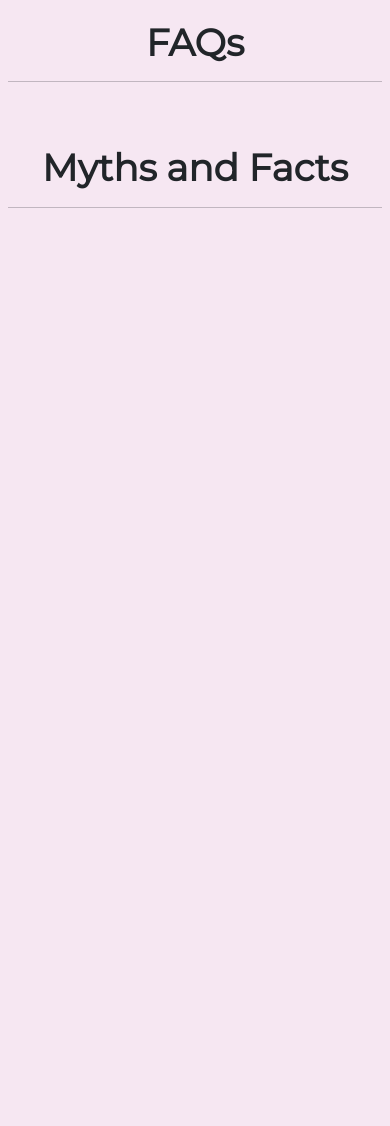
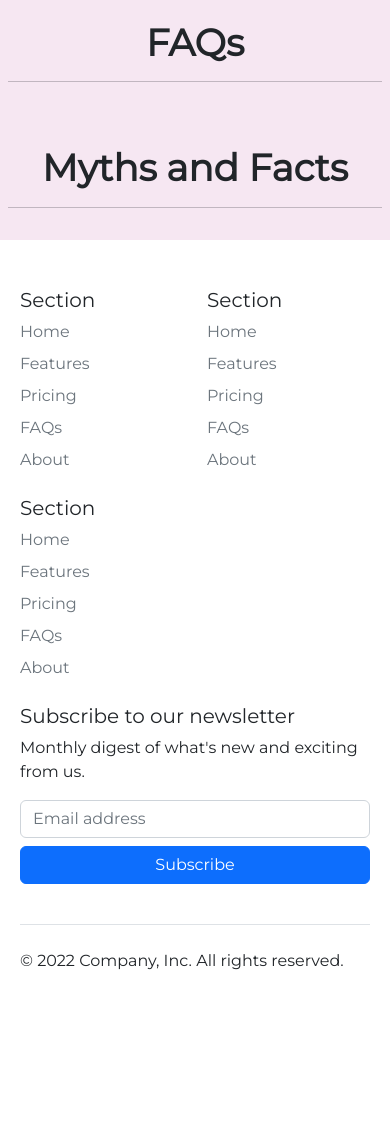
Before and after one commit to swelanauguste/her-aid-nov-2022, a Django app: page / in a window 390 px wide. Shown: the part 1343-2469 px from the top of the page. Before the commit the page ends 1551 px from the top, so only its background shows below. Run offline with Django 4.2, Linux system fonts and the light colour scheme; data that the repository does not hold is empty.

Commit message:
added footer

```diff
--- a/app/templates/base.html
+++ b/app/templates/base.html
@@ -49,13 +49,13 @@
 
     {% include 'header.html' %}
 
-    <div class="px-2">
+    <div class="px-2 min-vh-100">
         {% block content %}
 
         {% endblock content %}
     </div>
 
-
+    {% include 'footer.html' %}
 
     <script
         src="https://cdn.jsdelivr.net/npm/@popperjs/core@2.11.6/dist/umd/popper.min.js"
--- /dev/null
+++ b/app/templates/footer.html
@@ -0,0 +1,106 @@
+<div class="bg-white container-fluid px-2">
+
+    <div class="container">
+        <footer class="py-5">
+            <div class="row">
+                <div class="col-6 col-md-2 mb-3">
+                    <h5>Section</h5>
+                    <ul class="nav flex-column">
+                        <li class="nav-item mb-2"><a href="#"
+                                class="nav-link p-0 text-muted">Home</a></li>
+                        <li class="nav-item mb-2"><a href="#"
+                                class="nav-link p-0 text-muted">Features</a>
+                        </li>
+                        <li class="nav-item mb-2"><a href="#"
+                                class="nav-link p-0 text-muted">Pricing</a>
+                        </li>
+                        <li class="nav-item mb-2"><a href="{% url 'home:home' %}#faqs"
+                                class="nav-link p-0 text-muted">FAQs</a></li>
+                        <li class="nav-item mb-2"><a href="#"
+                                class="nav-link p-0 text-muted">About</a></li>
+                    </ul>
+                </div>
+
+                <div class="col-6 col-md-2 mb-3">
+                    <h5>Section</h5>
+                    <ul class="nav flex-column">
+                        <li class="nav-item mb-2"><a href="#"
+                                class="nav-link p-0 text-muted">Home</a></li>
+                        <li class="nav-item mb-2"><a href="#"
+                                class="nav-link p-0 text-muted">Features</a>
+                        </li>
+                        <li class="nav-item mb-2"><a href="#"
+                                class="nav-link p-0 text-muted">Pricing</a>
+                        </li>
+                        <li class="nav-item mb-2"><a href="#"
+                                class="nav-link p-0 text-muted">FAQs</a></li>
+                        <li class="nav-item mb-2"><a href="#"
+                                class="nav-link p-0 text-muted">About</a></li>
+                    </ul>
+                </div>
+
+                <div class="col-6 col-md-2 mb-3">
+                    <h5>Section</h5>
+                    <ul class="nav flex-column">
+                        <li class="nav-item mb-2"><a href="#"
+                                class="nav-link p-0 text-muted">Home</a></li>
+                        <li class="nav-item mb-2"><a href="#"
+                                class="nav-link p-0 text-muted">Features</a>
+                        </li>
+                        <li class="nav-item mb-2"><a href="#"
+                                class="nav-link p-0 text-muted">Pricing</a>
+                        </li>
+                        <li class="nav-item mb-2"><a href="#"
+                                class="nav-link p-0 text-muted">FAQs</a></li>
+                        <li class="nav-item mb-2"><a href="#"
+                                class="nav-link p-0 text-muted">About</a></li>
+                    </ul>
+                </div>
+
+                <div class="col-md-5 offset-md-1 mb-3">
+                    <form>
+                        <h5>Subscribe to our newsletter</h5>
+                        <p>Monthly digest of what's new and exciting from us.
+                        </p>
+                        <div
+                            class="d-flex flex-column flex-sm-row w-100 gap-2">
+                            <label for="newsletter1"
+                                class="visually-hidden">Email address</label>
+                            <input id="newsletter1"
+                                type="text"
+                                class="form-control"
+                                placeholder="Email address">
+                            <button class="btn btn-primary"
+                                type="button">Subscribe</button>
+                        </div>
+                    </form>
+                </div>
+            </div>
+
+            <div
+                class="d-flex flex-column flex-sm-row justify-content-between py-4 my-4 border-top">
+                <p>&copy; 2022 Company, Inc. All rights reserved.</p>
+                <ul class="list-unstyled d-flex">
+                    <li class="ms-3"><a class="link-dark"
+                            href="#"><svg class="bi"
+                                width="24"
+                                height="24">
+                                <use xlink:href="#twitter" />
+                            </svg></a></li>
+                    <li class="ms-3"><a class="link-dark"
+                            href="#"><svg class="bi"
+                                width="24"
+                                height="24">
+                                <use xlink:href="#instagram" />
+                            </svg></a></li>
+                    <li class="ms-3"><a class="link-dark"
+                            href="#"><svg class="bi"
+                                width="24"
+                                height="24">
+                                <use xlink:href="#facebook" />
+                            </svg></a></li>
+                </ul>
+            </div>
+        </footer>
+    </div>
+</div>
--- a/app/templates/header.html
+++ b/app/templates/header.html
@@ -1,13 +1,14 @@
 {% load static %}
 <div class="container-fluid m-0">
         {% include 'hotline.html' %}
-    </div>
+</div>
 <div class="container-fluid bg-pink sticky-top">
         <header
                 class="container d-flex flex-wrap align-items-center justify-content-center justify-content-md-between py-3 mb-4 border-bottom">
                 <a href="/"
                         class="d-flex align-items-center col-md-3 mb-2 mb-md-0 text-dark text-decoration-none">
-                        <img class="rounded-circle border border-warning border-3" height="100rem"
+                        <img class="rounded-circle border border-warning border-3"
+                                height="100rem"
                                 src="{% static 'img/her-aid-logo.png' %}"
                                 alt="">
                 </a>
```
Also changed, not shown: app/static/css/main.css (+11 -1 lines), app/templates/hotline_mobile.html (added, +13 -0 lines), 1 other file.
